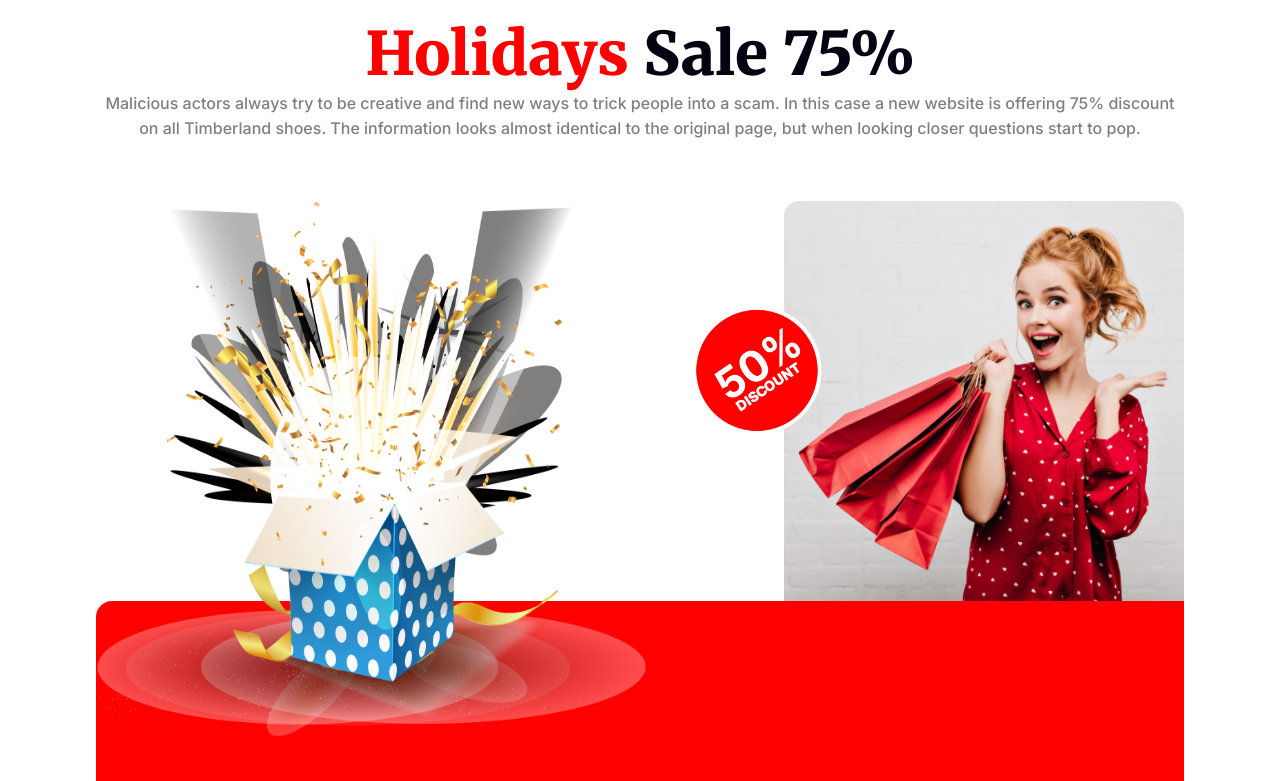
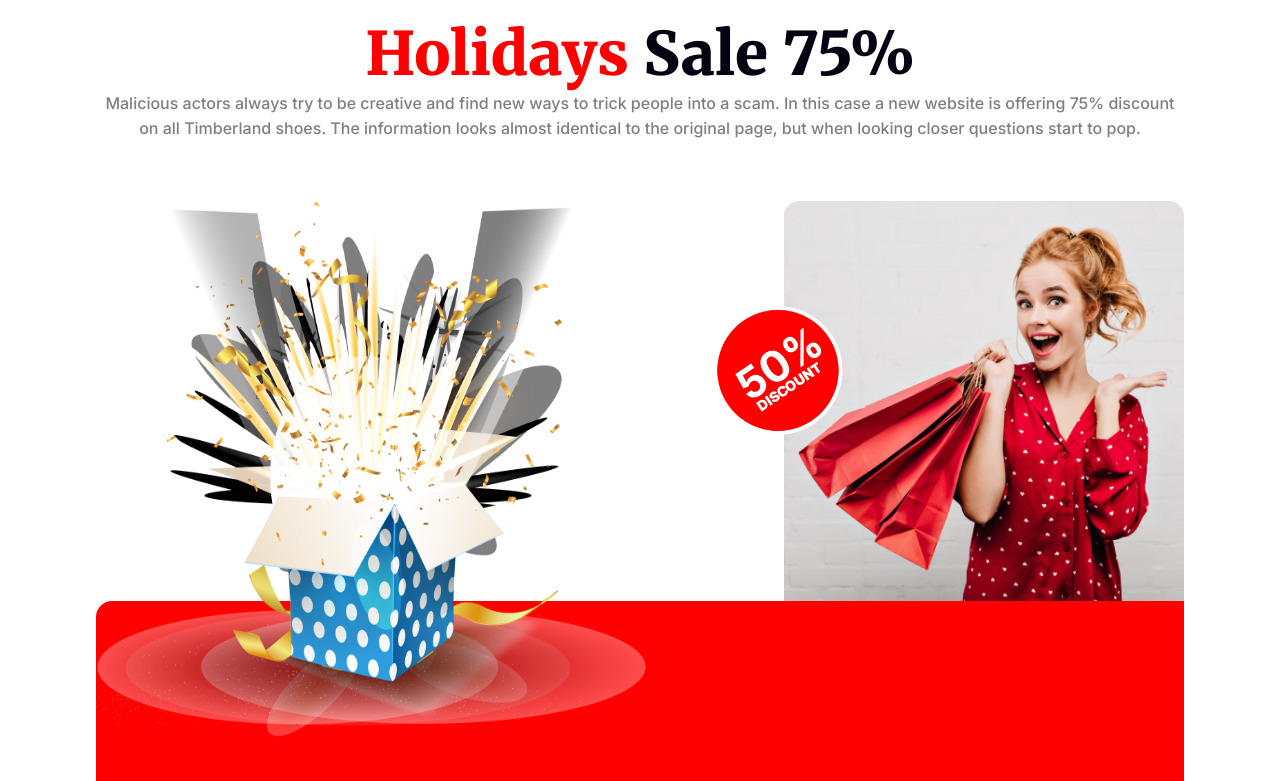
Before and after one commit to TanveerAhmed4545/new-year-new-project, a plain HTML site: page index.html in a window 1280 px wide. Shown: the part 3272-4053 px from the top of the page. Drawn offline with Linux system fonts and the light colour scheme.

Commit message:
add more styles

```diff
--- a/styles/style.css
+++ b/styles/style.css
@@ -358,7 +358,7 @@
 
 .holiday-circle-img{
     position: absolute;
-    right: 31%;
+    right: 29%;
     width: 180px;
     top: 20%;
 }
```
